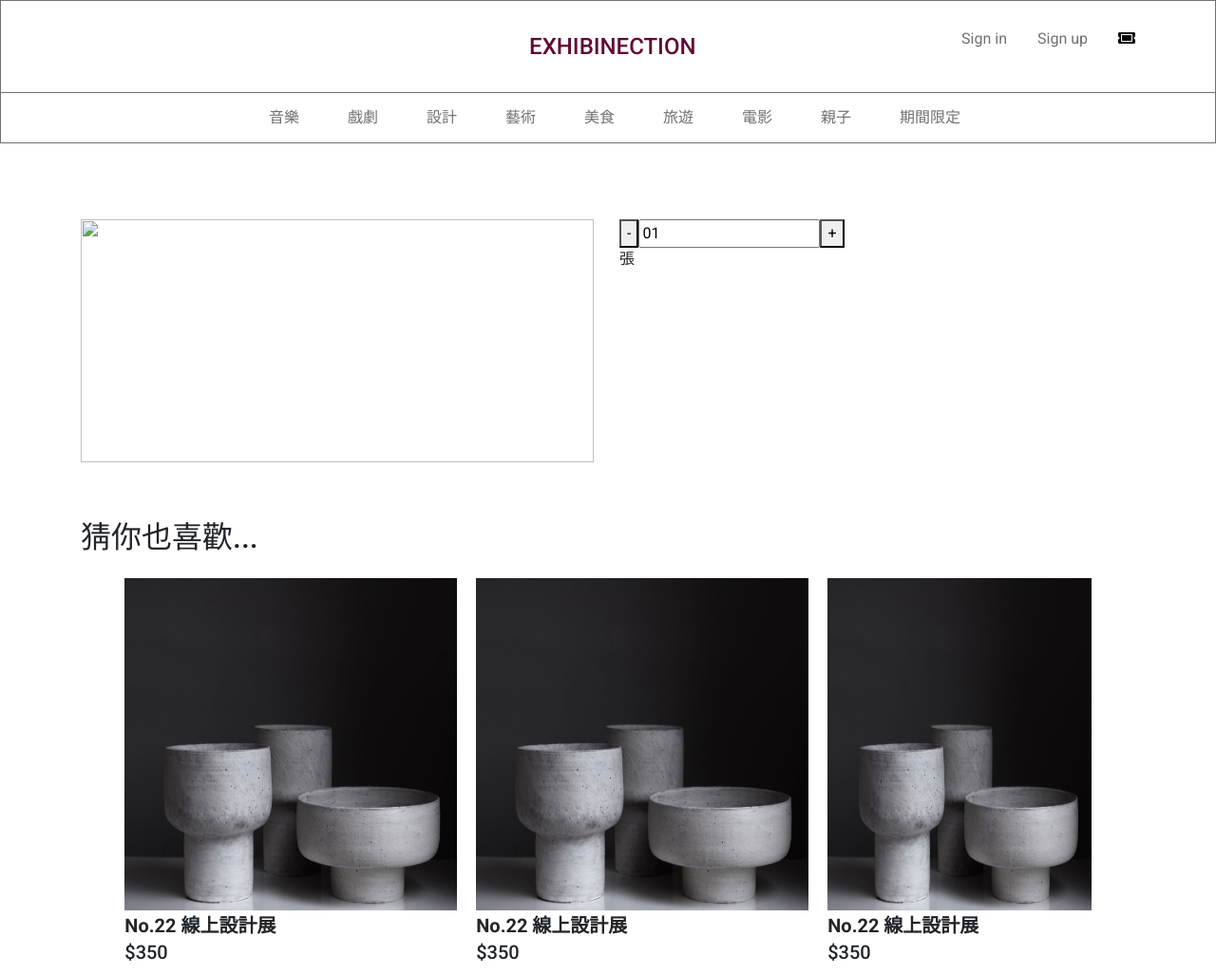
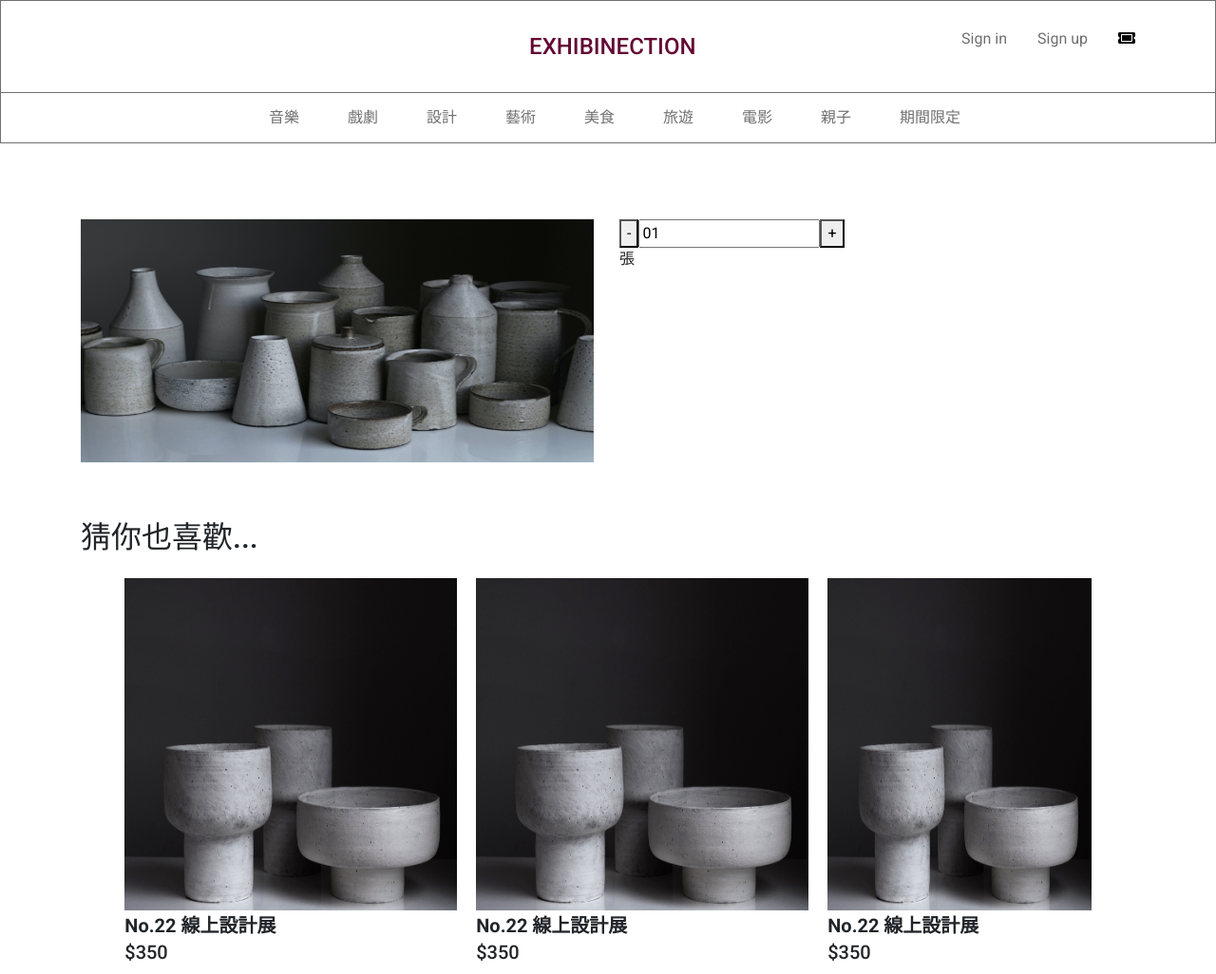
Before and after one commit to huang-yu-jun/ticket-website, a plain HTML site: page detail.html in a window 1280 px wide. Shown: the top 1026 px of the page at 95% size. Drawn offline with Linux system fonts and the light colour scheme.

Commit message:
Update 2021-08-25T08:48:22.038Z

```diff
--- a/detail.html
+++ b/detail.html
@@ -50,7 +50,7 @@
     <div class="wrap">
         <div class="row pt20">
             <div class="col-6">
-                <img class="productImg" src="./dist/assets/images/img-1.jpg" alt="">
+                <img class="productImg" src="./assets/images/index-1.jpg" alt="">
             </div>
             <div class="col-3">
                 <div class="d-flex">
@@ -61,7 +61,6 @@
                 <div class="margin0">張</div>
             </div>
             <div class="col-3"></div>
-
         </div>
     </div>
 </div>
```
